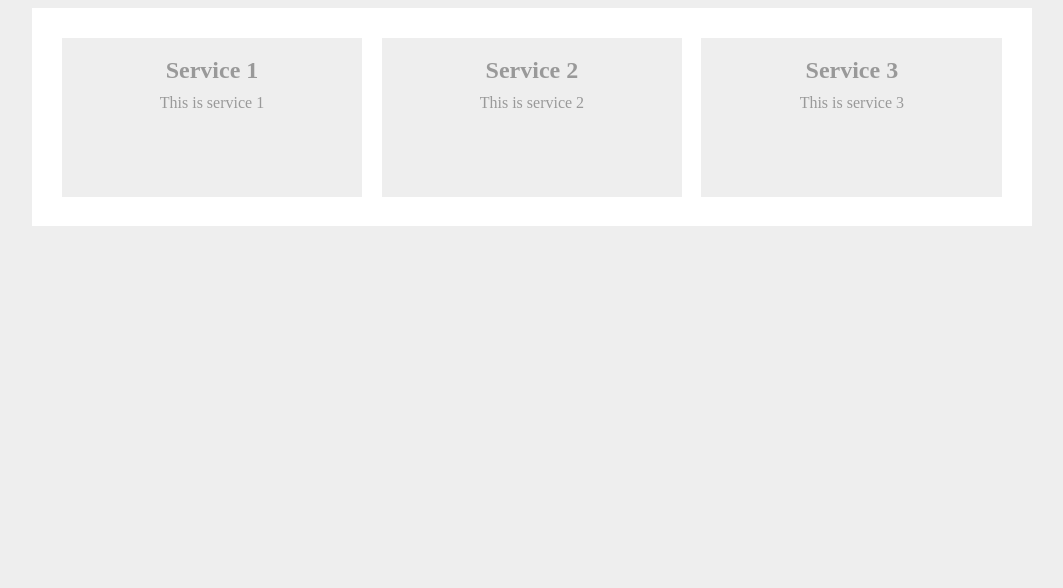
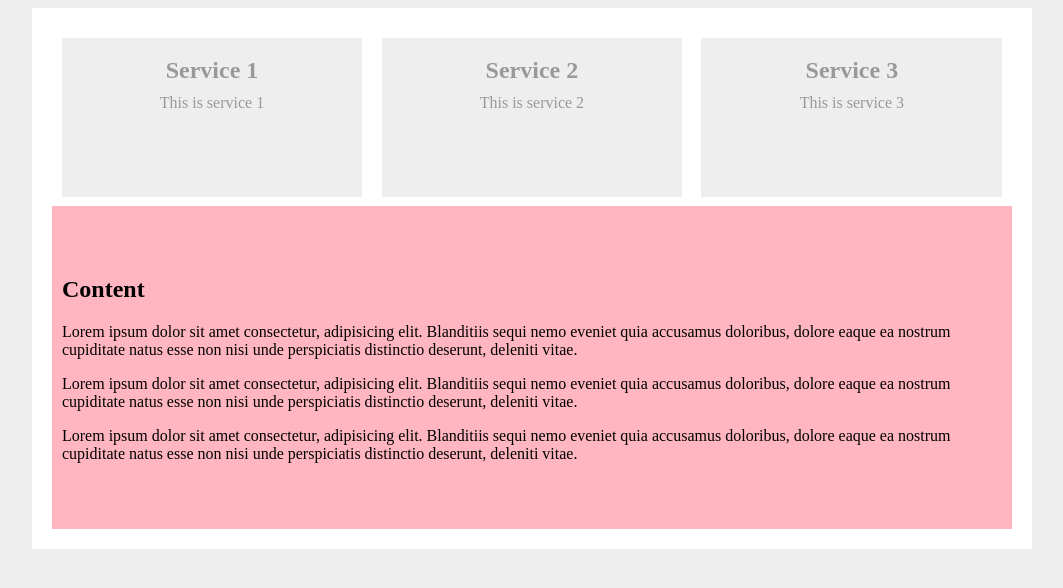
Before and after one commit to jojo-sexton/css-beginner, a plain HTML site: page index.html in a window 1280 px wide. Shown: the whole page, without its empty margins (108-1171 px from the left). Drawn offline with Linux system fonts and the light colour scheme.

Commit message:
clear floating

```diff
--- a/index.html
+++ b/index.html
@@ -10,11 +10,12 @@
 
 <body>
     <div class="wrapper">
-     <div class="service">
+        <div class="services">
+            <div class="service">
          <h2>Service 1</h2>
          <p>This is service 1</p>
-     </div>
-     <div class="service">
+              </div>
+             <div class="service">
          <h2>Service 2</h2>
          <p>This is service 2</p>
      </div>
@@ -22,6 +23,17 @@
          <h2>Service 3</h2>
          <p>This is service 3</p>
      </div>
+        </div>
+
+
+     <div class="content">
+         <h2>Content</h2>
+         <p>Lorem ipsum dolor sit amet consectetur, adipisicing elit. Blanditiis sequi nemo eveniet quia accusamus doloribus, dolore eaque ea nostrum cupiditate natus esse non nisi unde perspiciatis distinctio deserunt, deleniti vitae.</p>
+         <p>Lorem ipsum dolor sit amet consectetur, adipisicing elit. Blanditiis sequi nemo eveniet quia accusamus doloribus, dolore eaque ea nostrum cupiditate natus esse non nisi unde perspiciatis distinctio deserunt, deleniti vitae.</p>
+         <p>Lorem ipsum dolor sit amet consectetur, adipisicing elit. Blanditiis sequi nemo eveniet quia accusamus doloribus, dolore eaque ea nostrum cupiditate natus esse non nisi unde perspiciatis distinctio deserunt, deleniti vitae.</p>
+     </div>
+
+
 
     </div>
 
--- a/styles.css
+++ b/styles.css
@@ -1,7 +1,6 @@
 body {
     background: #eee;
 }
-
 
 .wrapper {
 background: #fff;
@@ -11,10 +10,18 @@ margin: 0 auto;
 padding: 20px;
 }
 
+
+
 .wrapper:after {
+content: "";
+clear: both;
+display: block;
+}
+
+.services:after {
     content:"";
-    display:block;
     clear:both;
+    display: block;
 }
 
 .service h2, .service p {
@@ -32,3 +39,9 @@ padding: 20px;
     height: 140px;
 
 }
+
+.content {
+    background:lightpink;
+    padding: 50px 10px;
+
+}
```
